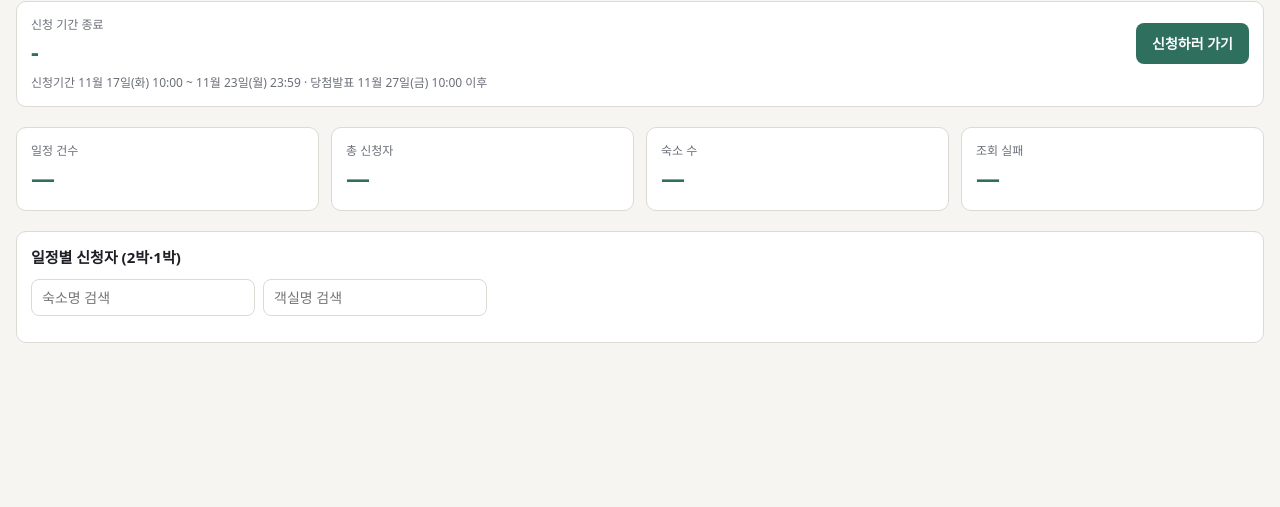
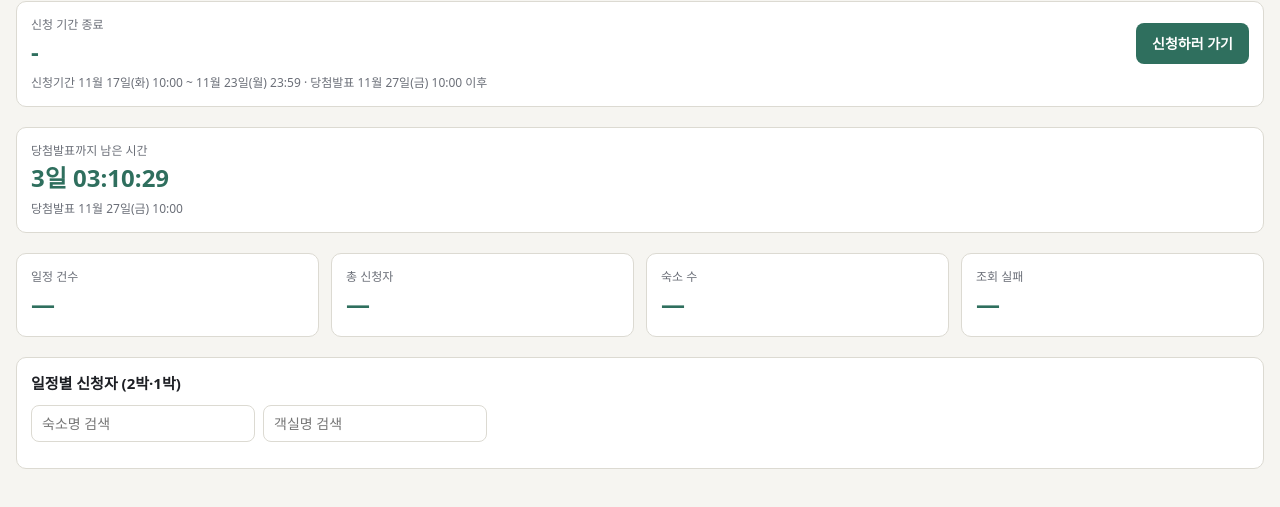
Before and after one commit to rkdtnsgh630/ezwel-rooms, a plain HTML site: page index.html in a window 1280 px wide. Shown: the part 53-560 px from the top of the page. Drawn offline with Linux system fonts and the light colour scheme; no server answers.

Commit message:
당첨발표 카운트다운 추가
Co-Authored-By: Claude Haiku 5.5 <noreply@anthropic.com>

```diff
--- a/index.html
+++ b/index.html
@@ -40,6 +40,7 @@ ul{margin:0;padding-left:18px}
 <p class="sub" id="stamp" hidden></p>
 
 <div class="cd" id="countdown"><div class="cd-row"><div><div class="cd-label" id="cd-label">불러오는 중…</div><div class="cd-time" id="cd-time">-</div></div><a class="cta" href="https://donga.ezwel.com/pc/lodgement/rest-center/four-seasons/reservation/choice/2004?seasDivCd=1002" target="_blank" rel="noopener">신청하러 가기</a></div><div class="cd-sub">신청기간 11월 17일(화) 10:00 ~ 11월 23일(월) 23:59 · 당첨발표 11월 27일(금) 10:00 이후</div></div>
+<div class="cd" id="countdown2"><div class="cd-label" id="rs-label">불러오는 중…</div><div class="cd-time" id="rs-time">-</div><div class="cd-sub">당첨발표 11월 27일(금) 10:00</div></div>
 <div class="kpis">
   <div class="kpi"><div class="l">일정 건수</div><div class="v" id="k-items">—</div><div class="s" id="k-split"></div></div>
   <div class="kpi"><div class="l">총 신청자</div><div class="v" id="k-total">—</div></div>
@@ -219,6 +220,23 @@ function start() {
   }
   tick();
   setInterval(tick, 1000);
+})();(function () {
+  var RESULT = new Date("2026-11-27T10:00:00+09:00").getTime();
+  var label = document.getElementById("rs-label");
+  var time = document.getElementById("rs-time");
+  function pad(n) { return String(n).padStart(2, "0"); }
+  function tick() {
+    var now = Date.now();
+    if (now >= RESULT) { label.textContent = "당첨 발표 완료"; time.textContent = "-"; return; }
+    var s = Math.floor((RESULT - now) / 1000);
+    var d = Math.floor(s / 86400); s = s % 86400;
+    var h = Math.floor(s / 3600); s = s % 3600;
+    var m = Math.floor(s / 60); s = s % 60;
+    label.textContent = "당첨발표까지 남은 시간";
+    time.textContent = (d > 0 ? d + "일 " : "") + pad(h) + ":" + pad(m) + ":" + pad(s);
+  }
+  tick();
+  setInterval(tick, 1000);
 })();</script>
 </body>
 </html>
```
